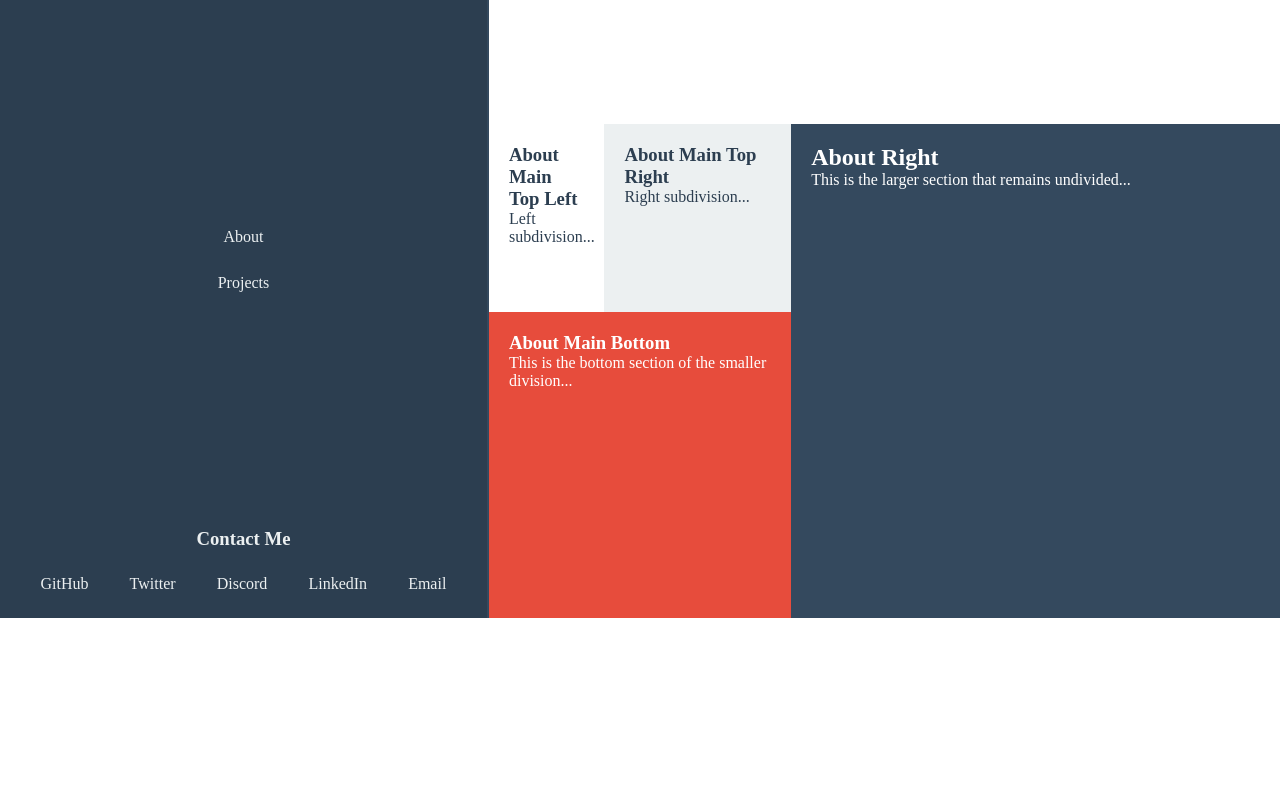
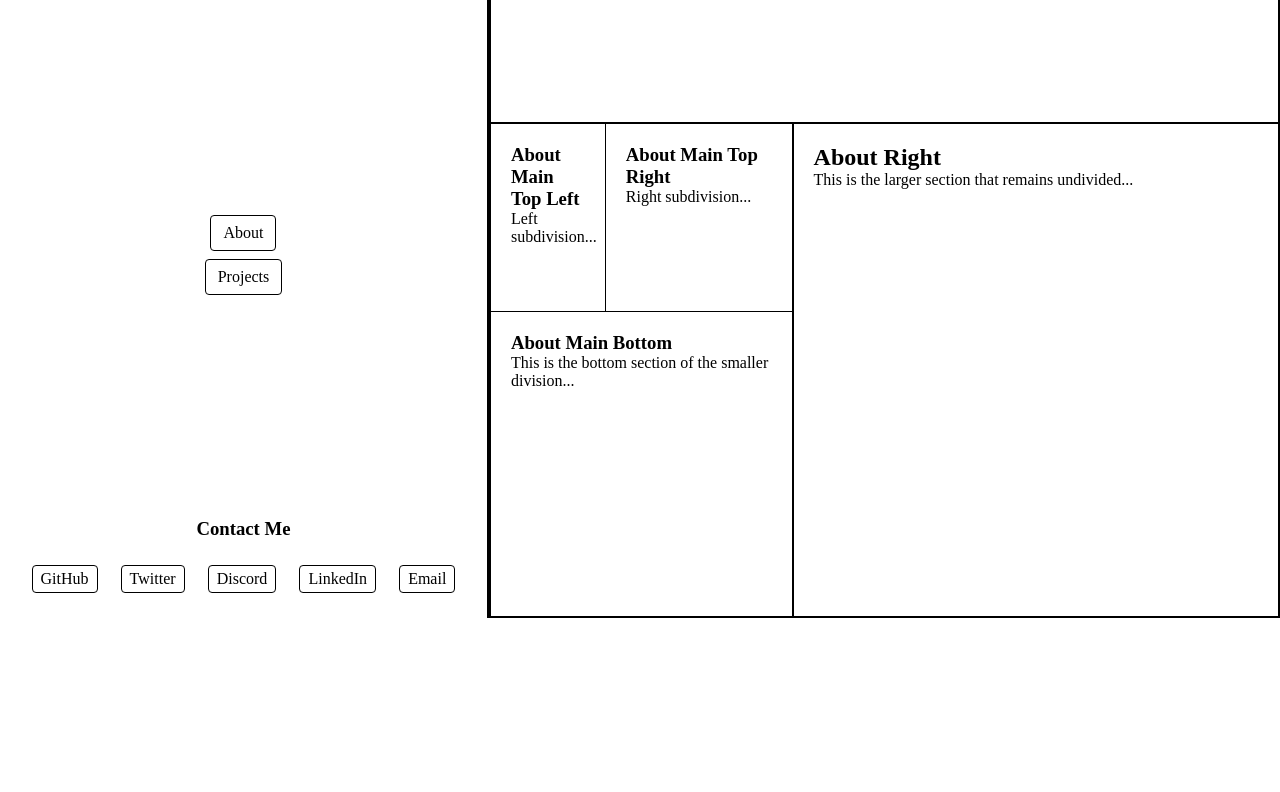
Before and after one commit to variable-vansh/portfolio, a plain HTML site: page index.html in a window 1280 px wide. Shown: the part 182-974 px from the top of the page. Drawn offline with Linux system fonts and the light colour scheme.

Commit message:
filling in the right color in the golden ratio thing is tricky

```diff
--- a/style.css
+++ b/style.css
@@ -1,8 +1,8 @@
 /* Fixed Sidebar */
 .sidebar {
-  background-color: #2c3e50;
-  color: #ecf0f1;
-  border-right: 2px solid #34495e;
+  background-color: #ffffff;
+  color: #000000;
+  border-right: 2px solid #000000;
 
   position: fixed;
   width: 38.2vw;
@@ -30,20 +30,21 @@
 
 .content-section > nav a {
   text-decoration: none;
-  color: #ecf0f1;
+  color: #000000;
   padding: 8px 12px;
+  border: 1px solid #000000;
   border-radius: 4px;
   transition: all 0.3s ease;
 }
 
 .content-section > nav a:hover {
-  background-color: rgba(255, 255, 255, 0.1);
-  color: #3498db;
+  background-color: #f0f0f0;
+  color: #000000;
 }
 
 .content-section > nav a.active {
-  background-color: #3498db;
-  color: white;
+  background-color: #000000;
+  color: #ffffff;
 }
 
 /* Main Content Area */
@@ -89,29 +90,35 @@
 
 .social-links a {
   text-decoration: none;
-  color: #ecf0f1;
+  color: #000000;
   margin: 5px 0;
+  padding: 4px 8px;
+  border: 1px solid #000000;
+  border-radius: 4px;
 }
 
 .social-links a:hover {
-  color: #3498db;
+  background-color: #f0f0f0;
 }
 
 #about {
   display: flex;
   flex-direction: column;
   justify-content: space-between;
-  background-color: #3498db;
+  background-color: #ffffff;
+  border: 2px solid #000000;
 }
 
 .about-header {
   height: 38.2%;
   width: 100%;
   background-color: #ffffff;
+  color: #000000;
   margin-top: 0px;
   display: flex;
   align-items: center;
   justify-content: center;
+  border-bottom: 2px solid #000000;
 }
 
 .about-main {
@@ -125,27 +132,29 @@
   height: 38.2%;
   background-color: #ffffff;
   display: flex;
+  border-bottom: 1px solid #000000;
 }
 
 .about-main-top-left {
   width: 38.2%;
   padding: 20px;
   background-color: #ffffff;
-  color: #2c3e50;
+  color: #000000;
+  border-right: 1px solid #000000;
 }
 
 .about-main-top-right {
   width: 61.8%;
   padding: 20px;
-  background-color: #ecf0f1;
-  color: #2c3e50;
+  background-color: #ffffff;
+  color: #000000;
 }
 
 .about-main-bottom {
   height: 61.8%;
-  background-color: #e74c3c;
+  background-color: #ffffff;
   padding: 20px;
-  color: white;
+  color: #000000;
 }
 
 .secondary-about {
@@ -159,8 +168,9 @@
   width: 61.8%;
   height: 100%;
   padding: 20px;
-  color: white;
-  background-color: #34495e;
+  color: #000000;
+  background-color: #ffffff;
+  border-left: 2px solid #000000;
 }
 
 /* Basic reset */
```
